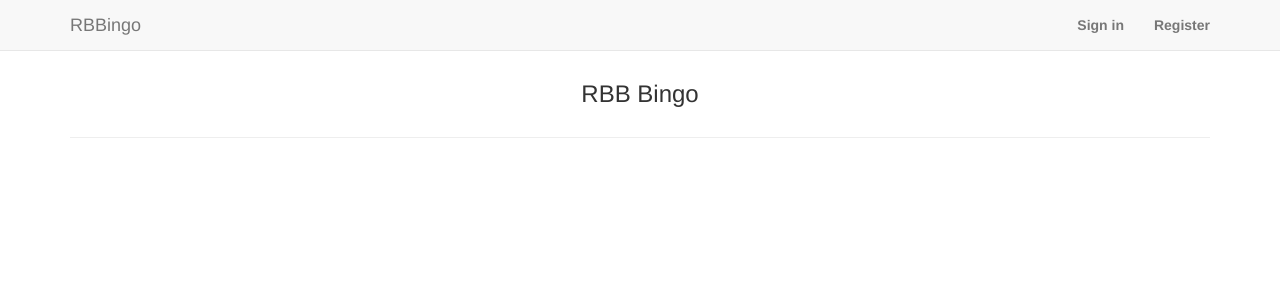
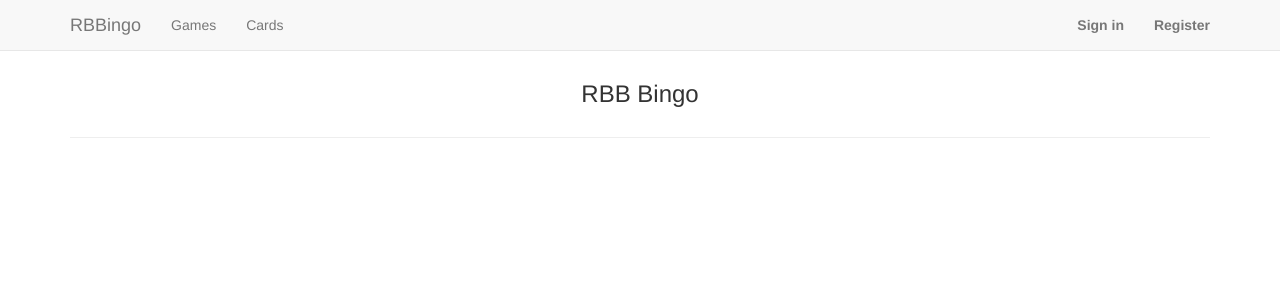
Before and after one commit to bartromgens/rbbbingo, a Django app: page / in a window 1280 px wide. Shown: the top 300 px of the page. Run offline with Django 3.2, Linux system fonts and the light colour scheme; some libraries are stand-ins or nearby versions.

Commit message:
Create menu items for games and cards

```diff
--- a/website/templates/website/base.html
+++ b/website/templates/website/base.html
@@ -52,9 +52,12 @@
         <div class="navbar-collapse collapse navbar-responsive-collapse">
             <ul class="nav navbar-nav">
 
-                <!--<li>-->
-                    <!--<a href="/test/">Test</a>-->
-                <!--</li>-->
+                <li>
+                    <a href="/games/">Games</a>
+                </li>
+                <li>
+                    <a href="/cards/">Cards</a>
+                </li>
 
             </ul>
 
@@ -66,8 +69,9 @@
             {% else %}
                 <li><a href="/admin"><b>Admin</b></a></li>
                 <li><a href="/accounts/logout"><b>Log out</b></a></li>
-          {% endif %}
-        </ul>
+            {% endif %}
+
+            </ul>
 
         </div>
         <!--/.nav-collapse -->
```
